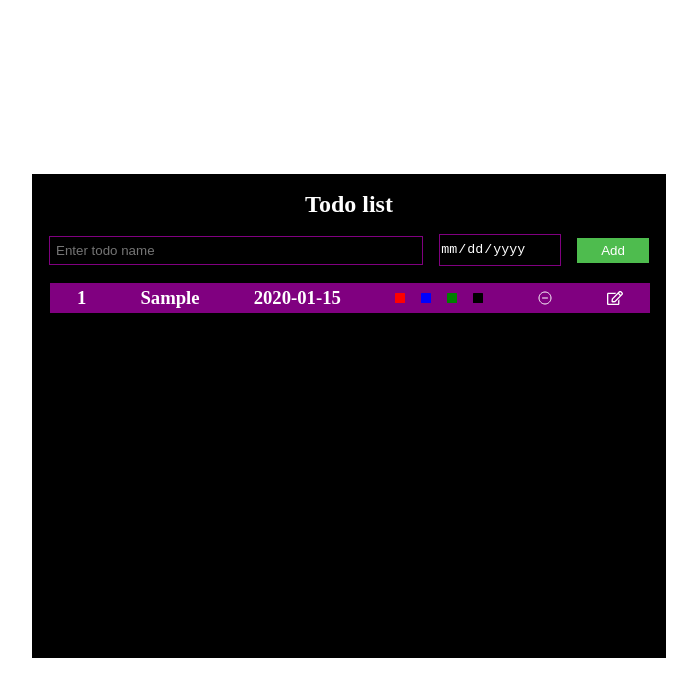
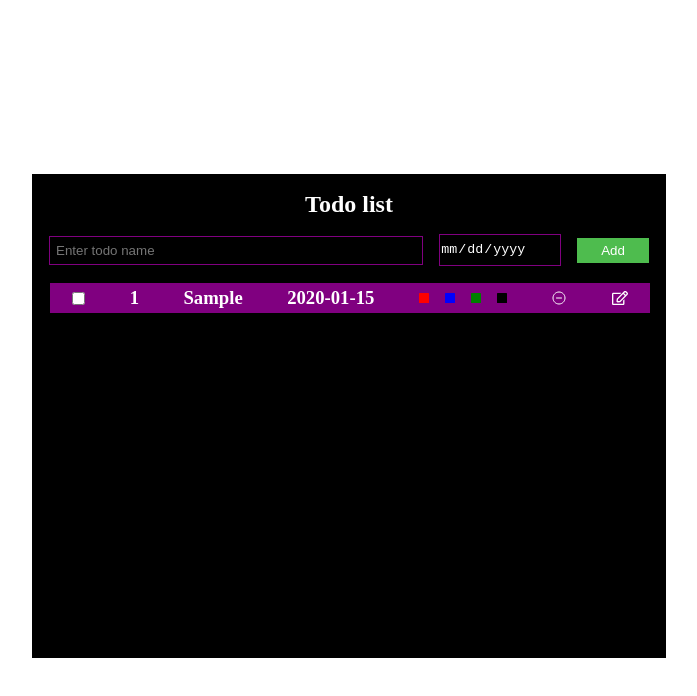
Before and after one commit to shyamchatterjee/Todo-list, a React (Vite) app: page / in a window 1280 px wide. Both pictures are taken after typing "Sample", "2020-01-15" into the empty fields and a click on the input "Add". Shown: the top 696 px of the page, without its empty margins (291-988 px from the left). Built offline with nearby package versions, Linux system fonts and the light colour scheme.

Commit message:
dile name change

```diff
--- a/src/App.css
+++ b/src/App.css
@@ -181,3 +181,8 @@ form {
   border-radius: 5%;
   cursor: pointer;
 }
+#chek-box{
+
+
+  cursor: pointer ;
+}
--- a/src/Component/colorsComponent.jsx
+++ b/src/Component/colorsTextComponent.jsx
@@ -3,9 +3,10 @@ import { Context } from "../context/context";
 
 let Colorchange = ({element,id}) => {
   let [Color,setColor] = useState("")
+ let {chekFuntion} = useContext(Context)
   return (
     <>
-
+       <input type="checkbox" name="" id="chek-box" onClick={()=>{chekFuntion()}} />
       <h3 style={{ color: Color }}>{id + 1}</h3>
       <h3 style={{ color: Color }}>{element.name}</h3>
       <h3 style={{ color: Color }}>{element.date}</h3>
--- a/src/Component/editbutton.jsx
+++ b/src/Component/editbutton.jsx
@@ -5,7 +5,7 @@ import { FaRegEdit } from "react-icons/fa";
 
 let Editbutton = ({element,id})=>{
     let {editFuntion} = useContext(Context)
-   return  <FaRegEdit  onClick={()=>{editFuntion(element,id)}} />
+   return  <FaRegEdit style={{cursor:"pointer"}}  onClick={()=>{editFuntion(element,id)}} />
 
 
 }
--- a/src/Component/todocontener.jsx
+++ b/src/Component/todocontener.jsx
@@ -2,7 +2,7 @@ import { useContext, useState } from "react";
 import { Context } from "../context/context";
 
 import Button from "./removecontener";
-import Colorchange from "./colorsComponent";
+import Colorchange from "./colorsTextComponent";
 import Editbutton from "./editbutton";
 
 let Todocontener = () => {
--- a/src/context/context.jsx
+++ b/src/context/context.jsx
@@ -41,6 +41,9 @@ export   let Context = createContext(null)
       setObj({...Obj,name:"",date:""})
       setboolen(false)
   }
+  let chekFuntion = ()=>{
+       console.log("Add")
+  }
     return   <Context.Provider value={{Obj,setObj,addDeta,array,removeItem,editFuntion,bollen,updateSubmit,Id}}>
           {children}
        </Context.Provider>
```
